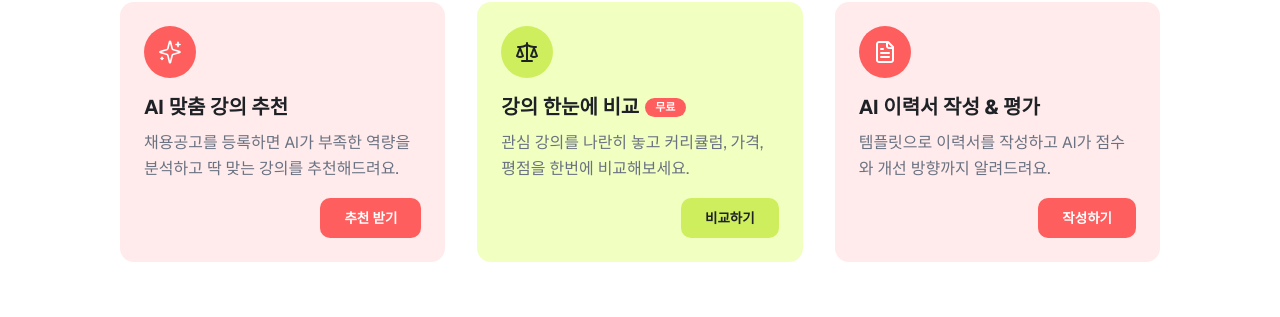
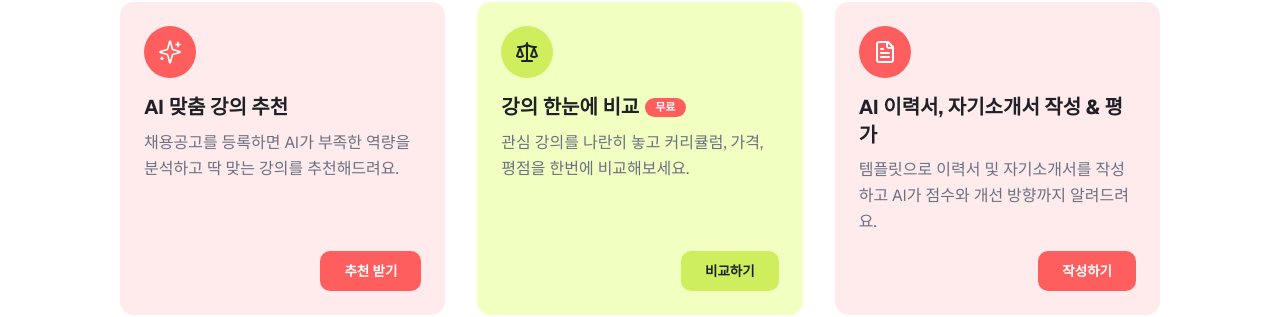
Before and after one commit to TEAM6-Six-Sashimi/-FE-Shasimi-Six, a Next.js app: page / in a window 1280 px wide. Shown: the part 127-444 px from the top of the page. Built offline with nearby package versions, Linux system fonts and the light colour scheme; no server answers.

Commit message:
[UPDATE]메인페이지 인기강의 모달 컴포넌트 위치 수정/아이디 찾기 페이지 결과 모달 수정

```diff
--- a/src/app/(user)/page.tsx
+++ b/src/app/(user)/page.tsx
@@ -3,7 +3,7 @@ import PopularCourseSlider from '@/features/user/main/components/PopularCourseSl
 
 export default function MainPage() {
   return (
-    <main className=" container mx-auto px-6 py-8">
+    <main className="container mx-auto px-6 py-8">
       {/* 대표 기능 3가지 */}
       <FeatureCards />
       {/* 인기 강의 미리보기 */}
--- a/src/components/modals/OneButtonModal.tsx
+++ b/src/components/modals/OneButtonModal.tsx
@@ -1,3 +1,6 @@
+'use client';
+
+import { createPortal } from 'react-dom';
 import { Button } from '@/components/ui/button';
 
 interface OneButtonModalProps {
@@ -13,7 +16,7 @@ export default function OneButtonModal({
   confirmLabel = '확인',
   onConfirm,
 }: OneButtonModalProps) {
-  return (
+  return createPortal(
     <div className="fixed inset-0 z-50 flex items-center justify-center bg-black/40">
       <div className="bg-white rounded-2xl shadow-xl w-85 p-7 flex flex-col gap-5">
         <div>
@@ -29,6 +32,7 @@ export default function OneButtonModal({
           {confirmLabel}
         </Button>
       </div>
-    </div>
+    </div>,
+    document.body,
   );
 }
--- a/src/components/modals/TwoButtonModal.tsx
+++ b/src/components/modals/TwoButtonModal.tsx
@@ -1,3 +1,6 @@
+'use client';
+
+import { createPortal } from 'react-dom';
 import { Button } from '@/components/ui/button';
 
 interface TwoButtonModalProps {
@@ -20,7 +23,7 @@ export default function TwoButtonModal({
   onCancel,
   onClose,
 }: TwoButtonModalProps) {
-  return (
+  return createPortal(
     <div className="fixed inset-0 z-50 flex items-center justify-center bg-black/40">
       <div className="relative bg-white rounded-2xl shadow-xl w-90 p-7 flex flex-col gap-5">
         {onClose && (
@@ -53,6 +56,7 @@ export default function TwoButtonModal({
           </Button>
         </div>
       </div>
-    </div>
+    </div>,
+    document.body,
   );
 }
--- a/src/features/auth/components/find-id/FindIdForm.tsx
+++ b/src/features/auth/components/find-id/FindIdForm.tsx
@@ -181,6 +181,7 @@ export default function FindIdForm() {
           cancelLabel="비밀번호 찾기"
           onConfirm={() => router.push('/auth/login')}
           onCancel={() => router.push('/auth/find-pwd')}
+          onClose={() => setShowResultModal(false)}
         />
       )}
     </>
--- a/src/features/user/main/components/FeatureCards.tsx
+++ b/src/features/user/main/components/FeatureCards.tsx
@@ -28,9 +28,9 @@ const FEATURE_CARDS = [
     href: '/resume',
     icon: '/main/resume-Icon-white.svg',
     iconBg: 'bg-[#FF5E5E]',
-    title: 'AI 이력서 작성 & 평가',
+    title: 'AI 이력서, 자기소개서 작성 & 평가',
     isFree: false,
-    description: '템플릿으로 이력서를 작성하고 AI가 점수와 개선 방향까지 알려드려요.',
+    description: '템플릿으로 이력서 및 자기소개서를 작성하고 AI가 점수와 개선 방향까지 알려드려요.',
     buttonLabel: '작성하기',
     buttonStyle: 'bg-[#FF5E5E] hover:bg-[#D14848] text-white',
     cardBg: 'bg-[#FFEBEB]',
```
